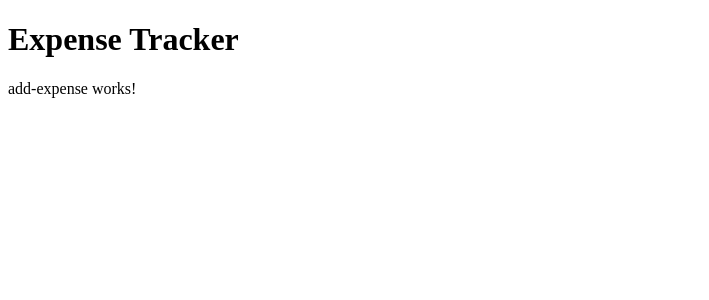
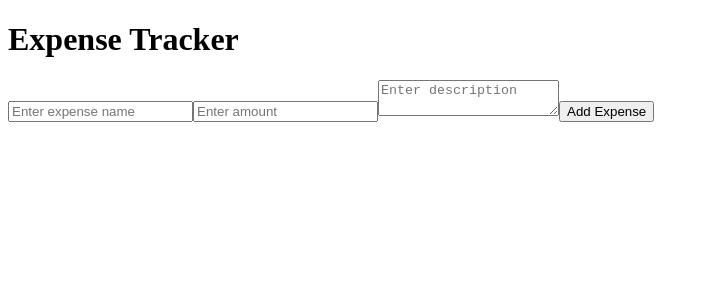
Before and after one commit to hewhodevs/expense-tracker-frontend, an Angular app: page /addexpense in a window 1280 px wide. Shown: the top 300 px of the page, without its empty margins (0-709 px from the left). Built offline with nearby package versions, Linux system fonts and the light colour scheme.

Commit message:
created form and endpooints to add an expense

```diff
--- a/src/app/app.module.ts
+++ b/src/app/app.module.ts
@@ -2,6 +2,7 @@ import { NgModule } from '@angular/core';
 import { BrowserModule } from '@angular/platform-browser';
 import { HttpClientModule } from "@angular/common/http";
 import { RouterModule, Route, Routes } from "@angular/router";
+import { FormsModule } from "@angular/forms";
 
 import { AppComponent } from './app.component';
 import { ListExpenseComponent } from './components/list-expense/list-expense.component';
@@ -21,6 +22,7 @@ const routers: Routes = [
   imports: [
     BrowserModule,
     HttpClientModule,
+    FormsModule,
     RouterModule.forRoot(routers)
   ],
   providers: [],
--- a/src/app/components/add-expense/add-expense.component.html
+++ b/src/app/components/add-expense/add-expense.component.html
@@ -1 +1,23 @@
-<p>add-expense works!</p>
+<form (ngSubmit)="saveExpense()">
+
+  <input
+    type="text"
+    name="expense"
+    [(ngModel)]="expense.expense"
+    placeholder="Enter expense name" />
+
+    <input
+      type="text"
+      name="amount"
+      [(ngModel)]="expense.amount"
+      placeholder="Enter amount" />
+
+  <textarea
+    type="text"
+    name="description"
+    [(ngModel)]="expense.description"
+    placeholder="Enter description"></textarea>
+
+    <button type="submit">Add Expense</button>
+
+</form>
--- a/src/app/components/add-expense/add-expense.component.ts
+++ b/src/app/components/add-expense/add-expense.component.ts
@@ -10,7 +10,7 @@ import { ExpenseService } from 'src/app/services/expense.service';
 })
 export class AddExpenseComponent implements OnInit {
 
-  expensee: Expense = new Expense();
+  expense: Expense = new Expense();
 
   constructor(private _expenseService: ExpenseService,
               private _router: Router) { }
@@ -19,7 +19,7 @@ export class AddExpenseComponent implements OnInit {
   }
 
   saveExpense() {
-    this._expenseService.saveExpense(this.expensee).subscribe(
+    this._expenseService.saveExpense(this.expense).subscribe(
       data => {
         console.log('response', data);
         this._router.navigateByUrl("/expenses");
--- a/src/app/components/list-expense/list-expense.component.html
+++ b/src/app/components/list-expense/list-expense.component.html
@@ -1,3 +1,4 @@
+<a routerLink="/addexpense">Add Expense</a>
 <div *ngFor="let expense of expenses">
   <h3>{{expense.expense}}</h3>
   <p>{{expense.amount | currency:"AUD": "$"}}</p>
```
